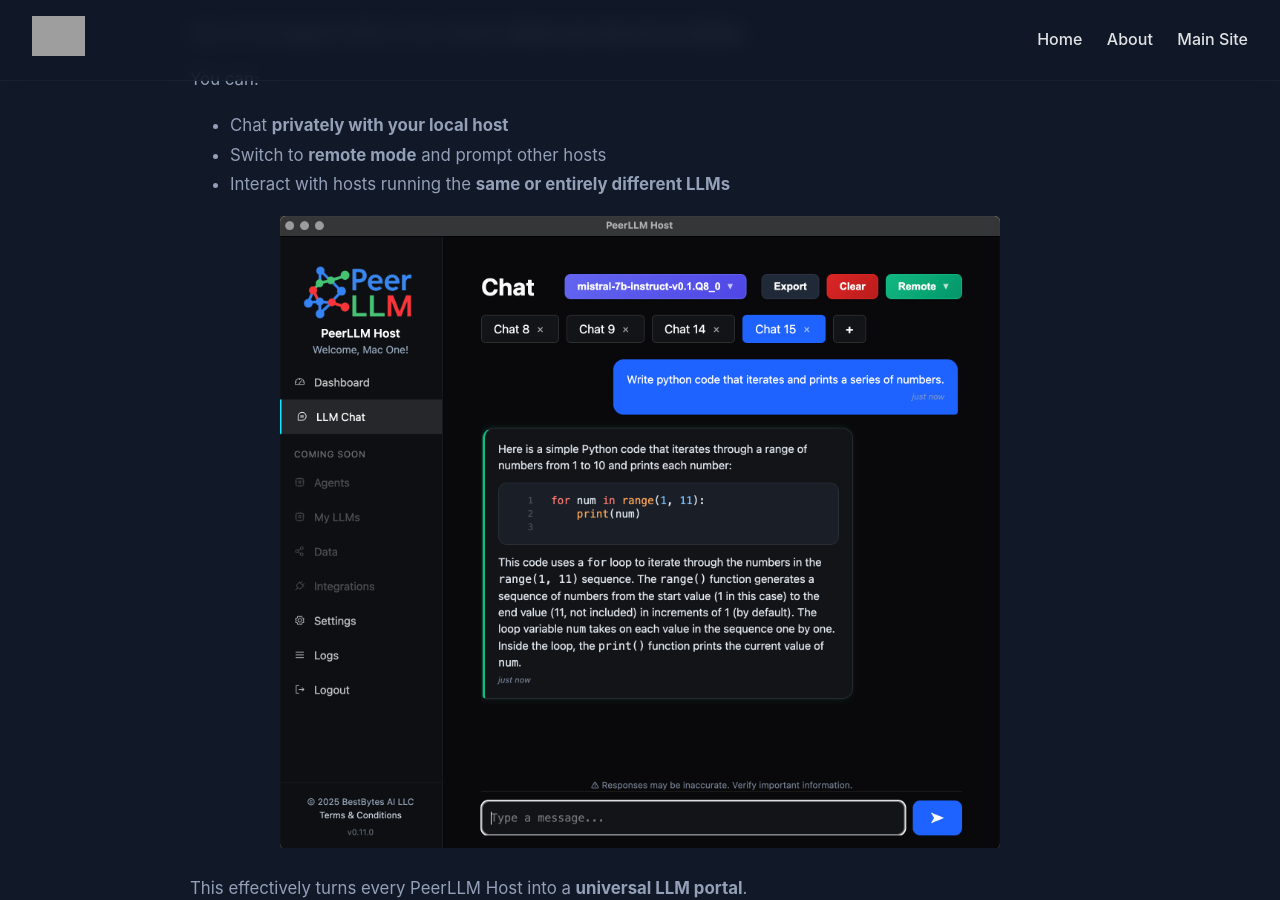
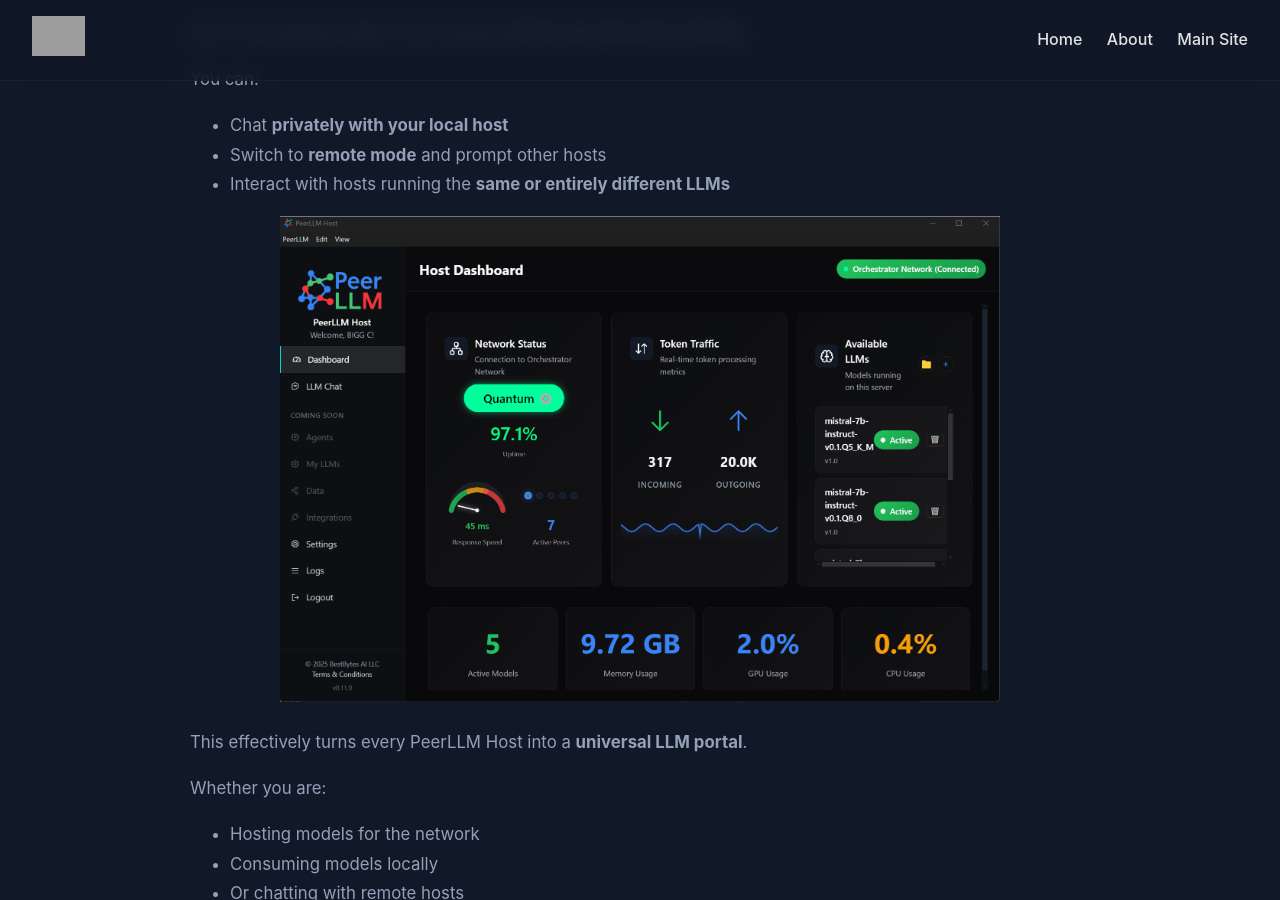
Before and after one commit to PeerLLM/peerllm.github.io, a Jekyll site: the page built from _posts/2025-12-14-announcing-v.11.0.md, in a window 1280 px wide and 900 px high, scrolled down 576 px. Built offline with Jekyll 4.4.1, drawn with Linux system fonts in a browser that asks for light colours; comment, search, counter and statistics services are not loaded; grey boxes are pictures that could not be loaded.

Commit message:
DOCUMENTATIONS: Update GIF for Remote Local Chat

```diff
--- a/_posts/2025-12-14-announcing-v.11.0.md
+++ b/_posts/2025-12-14-announcing-v.11.0.md
@@ -24,7 +24,7 @@ You can:
 - Interact with hosts running the **same or entirely different LLMs**
 
 <p align="center">
-  <img src="/assets/images/remote-chat-capability.png" width="80%">
+  <img src="/assets/images/remote-local-chat.gif" width="80%">
 </p>
 
 This effectively turns every PeerLLM Host into a **universal LLM portal**.
```
Also changed, not shown: assets/images/remote-local-chat.gif (added).
